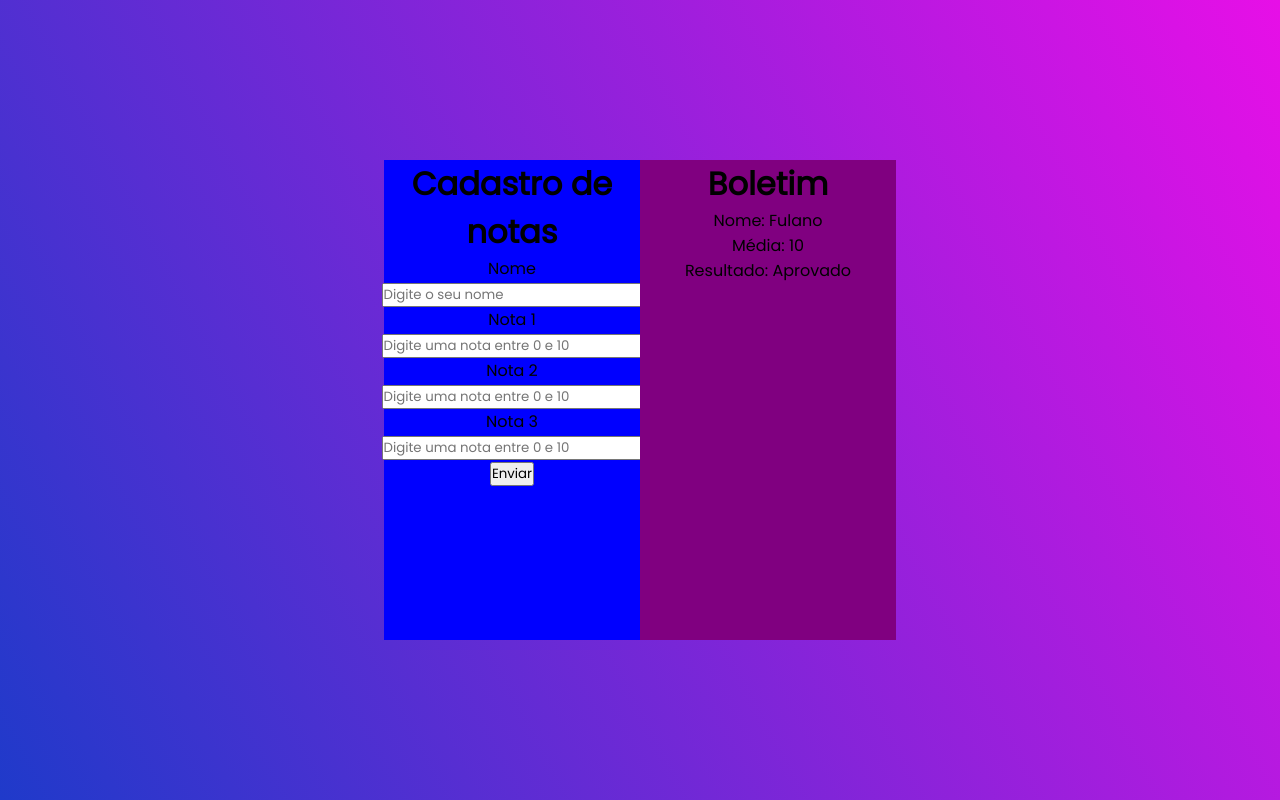
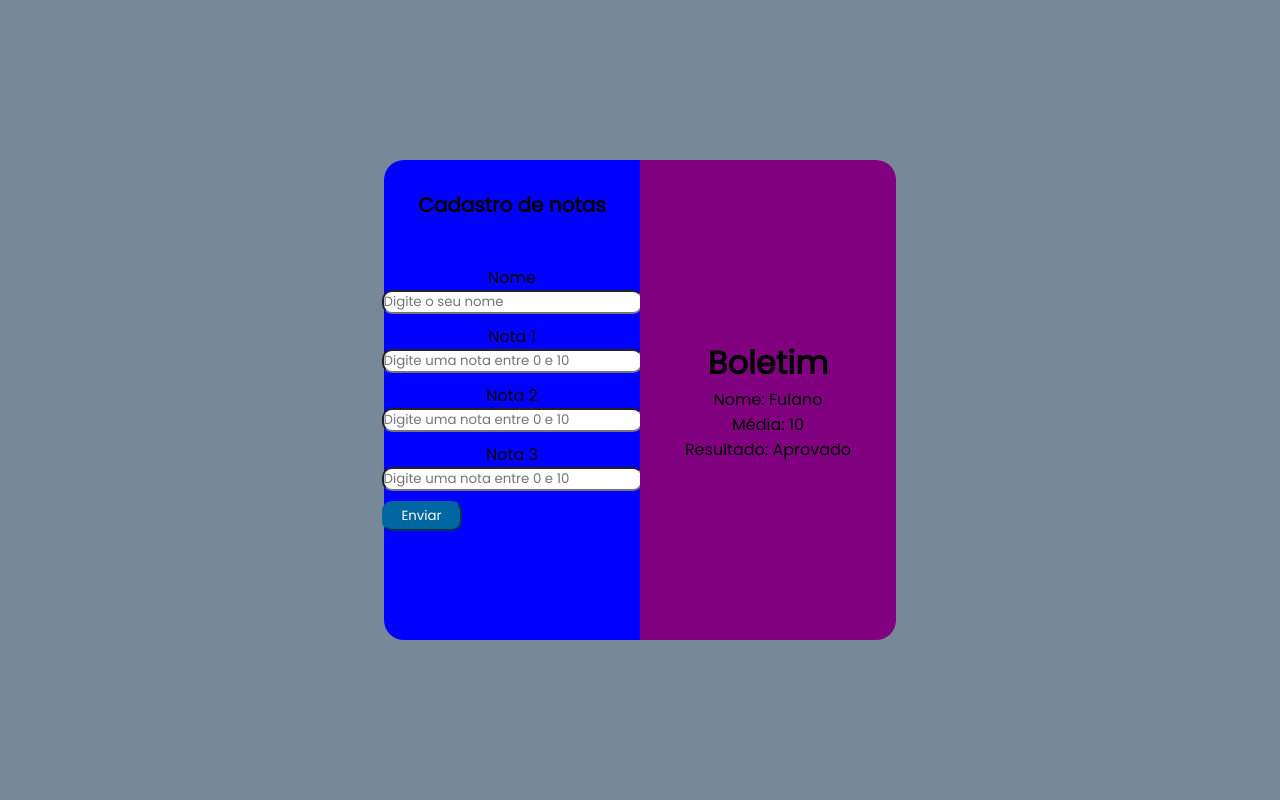
Before and after one commit to magicaz14/young-2, a plain HTML site: page aula-10/index.html in a window 1280 px wide. Drawn offline with Linux system fonts and the light colour scheme.

Commit message:
cadastro notas

```diff
--- a/aula-10/index.html
+++ b/aula-10/index.html
@@ -11,30 +11,31 @@
 <body>
     <main>
         <div class="formulario">
-            <form id="formulario" class="formulario-conteudo">
-
             <h1>
                 Cadastro de notas
             </h1>
-                <div>
+            <form id="formulario" class="formulario-conteudo">
+                <div >
+                    <div class="tudo" >
                         <div>
                             <label for="nome_input">Nome</label>
-                        <input type="text" name="nome_input" id="nome_input" placeholder="Digite o seu nome">
+                            <input class="style"  type="text" name="nome_input" id="nome_input" placeholder="Digite o seu nome">
                         </div>
                         <div>
                             <label for="n1_input">Nota 1</label>
-                        <input type="number" name="" id="n1_input" placeholder="Digite uma nota entre 0 e 10">
+                            <input class="style" type="number" name="" id="n1_input" placeholder="Digite uma nota entre 0 e 10">
                         </div>
                         <div>
                             <label for="n2_input">Nota 2</label>
-                        <input type="number" name="" id="n2_input" placeholder="Digite uma nota entre 0 e 10">
+                            <input class="style" type="number" name="" id="n2_input" placeholder="Digite uma nota entre 0 e 10">
                         </div>
                         <div>
                             <label for="n3_input">Nota 3</label>
-                        <input type="number" name="" id="n3_input" placeholder="Digite uma nota entre 0 e 10">
+                            <input class="style" type="number" name="" id="n3_input" placeholder="Digite uma nota entre 0 e 10">
                         </div>
                         <div>
                             <button type="submit">Enviar</button>
+                        </div>
                     </div>
                 </div>
             </form>
--- a/aula-10/style.css
+++ b/aula-10/style.css
@@ -13,7 +13,7 @@ body {
     display: flex;
     justify-content: center;
     align-items: center;
-    background-image: linear-gradient(62deg, #1f3aca 0%, #e70fe7 100%);
+    background: #778899;
 
 }
 
@@ -30,12 +30,19 @@ main {
     background-color: blue;
     height: 100%;
     width: 50%;
+    border-radius: 20px 0px 0px 20px;
 }
 
 .resultado {
     background-color: purple;
     height: 100%;
     width: 50%;
+    border-radius: 0px 20px 20px 0px;
+    flex-wrap: wrap;
+    align-items: center;
+    display: flex;
+    flex-direction: column;
+    justify-content: center;
 }
 
 .formulario-conteudo {
@@ -43,4 +50,43 @@ main {
     justify-content: space-around;
     align-items: center;
     flex-direction: column;
+    padding: 30px;
+
 }
+
+.style{
+ border-radius: 10px;
+}
+
+.formulario-conteudo h1{
+padding-top: 5%;
+font-size: 20px;
+}
+
+.formulario h1{
+padding-top: 30px;
+font-size: 20px;
+
+}
+
+.formulario div{
+display: flex;
+flex-direction: column;
+padding: 5px;
+}
+
+.formulario-conteudo label{
+float: right;
+}
+button{
+    background: #0066A2;
+    color: white;
+    border-color: #0066A2;
+    height: 30px;
+    width: 80px;
+    border-radius: 10px;
+}
+
+.resultado h1{
+padding-top: ;
+}
```
Lines whose indentation alone changed are shown as unchanged.
